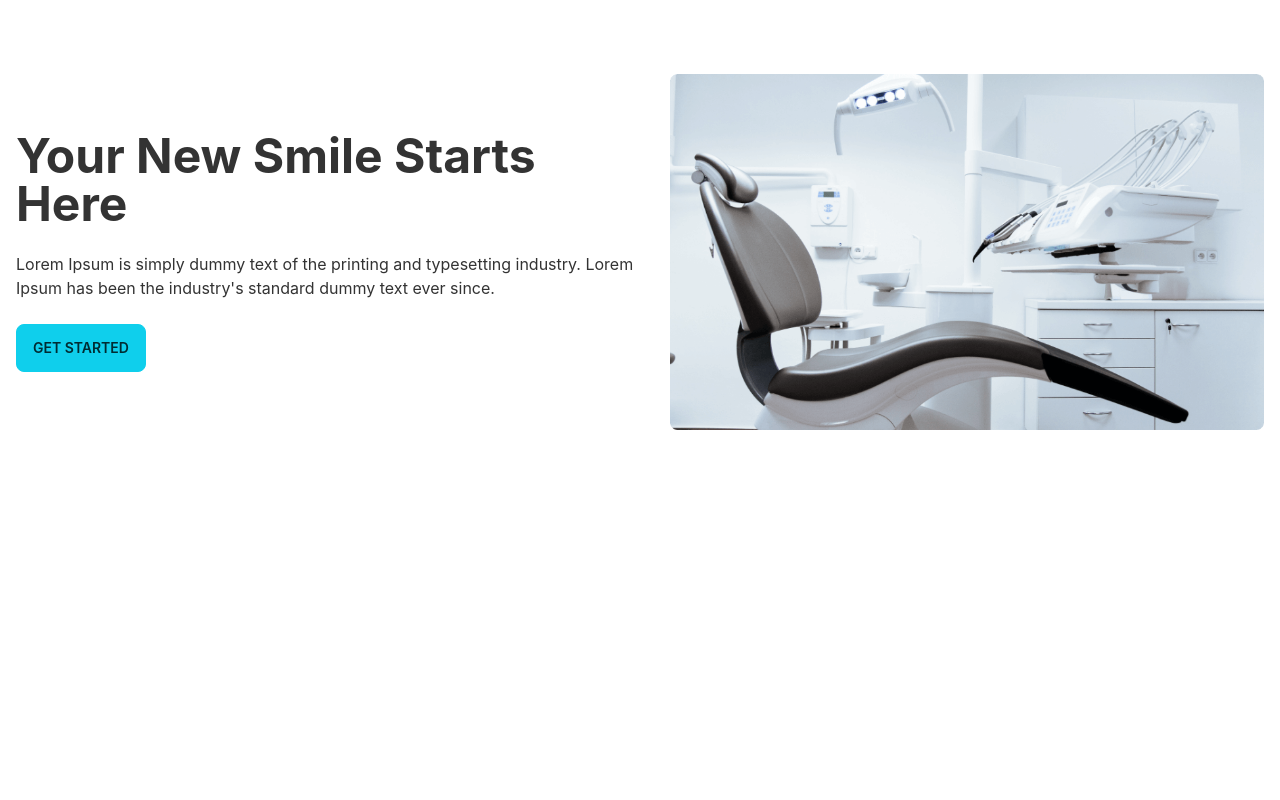
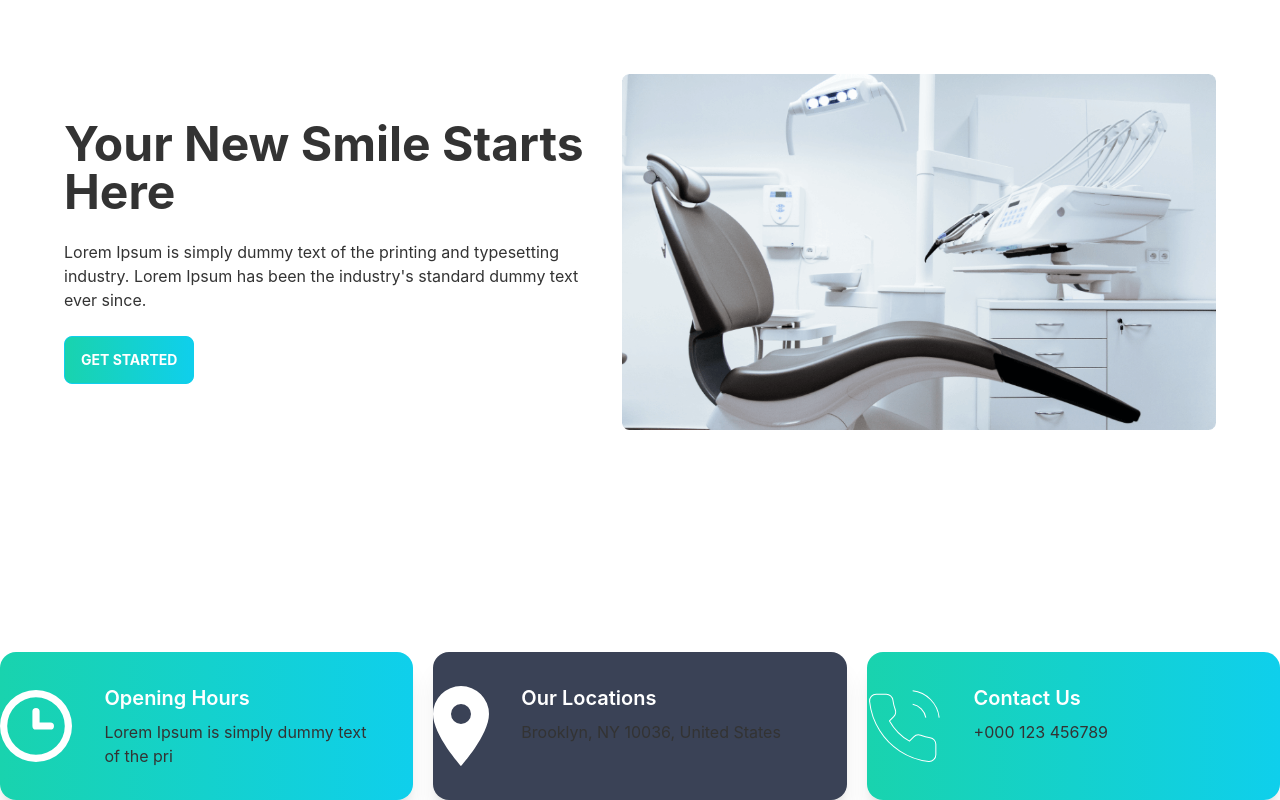
Before and after one commit to mdmehedihasan212/doctors-portal-client, a React (Create React App) app: page / in a window 1280 px wide. Shown: the part 212-1012 px from the top of the page. Before the commit the page ends 864 px from the top, so only its background shows below. Built offline with nearby package versions, Linux system fonts and the light colour scheme.

Commit message:
add info card and dynamic implement text and color

```diff
--- a/src/Pages/Home/Banner.js
+++ b/src/Pages/Home/Banner.js
@@ -3,13 +3,13 @@
 
 const Banner = () => {
     return (
-        <div class="hero min-h-screen">
+        <div class="hero min-h-screen px-12">
             <div class="hero-content flex-col lg:flex-row-reverse">
                 <img src={chair} alt="img" style={{ width: '594px' }} />
                 <div>
                     <h1 class="text-5xl font-bold">Your New Smile Starts Here</h1>
                     <p class="py-6">Lorem Ipsum is simply dummy text of the printing and typesetting industry. Lorem Ipsum has been the industry's standard dummy text ever since.</p>
-                    <button class="btn btn-primary">Get Started</button>
+                    <button class="btn btn-primary uppercase font-bold text-white bg-gradient-to-r from-secondary to-primary">Get Started</button>
                 </div>
             </div>
         </div>
--- a/src/Pages/Home/Home.js
+++ b/src/Pages/Home/Home.js
@@ -1,10 +1,12 @@
 import React from 'react';
 import Banner from './Banner';
+import Info from './Info';
 
 const Home = () => {
     return (
         <div>
             <Banner></Banner>
+            <Info></Info>
         </div>
     );
 };
--- /dev/null
+++ b/src/Pages/Home/Info.js
@@ -0,0 +1,17 @@
+import React from 'react';
+import InfoCard from './InfoCard';
+import clock from '../../assets/icons/clock.svg';
+import marker from '../../assets/icons/marker.svg';
+import phone from '../../assets/icons/phone.svg';
+
+const Info = () => {
+    return (
+        <div className='grid grid-cols-1 lg:grid-cols-3 gap-5'>
+            <InfoCard cardTitle='Opening Hours' cardDetails='Lorem Ipsum is simply dummy text of the pri' bgColor='bg-gradient-to-r from-secondary to-primary' img={clock}></InfoCard>
+            <InfoCard cardTitle='Our Locations' cardDetails='Brooklyn, NY 10036, United States' bgColor='bg-accent' img={marker}></InfoCard>
+            <InfoCard cardTitle='Contact Us' cardDetails='+000 123 456789' bgColor='bg-gradient-to-r from-secondary to-primary' img={phone}></InfoCard>
+        </div>
+    );
+};
+
+export default Info;
--- /dev/null
+++ b/src/Pages/Home/InfoCard.js
@@ -0,0 +1,17 @@
+import React from 'react';
+
+const InfoCard = ({ img, cardTitle, bgColor, cardDetails }) => {
+    return (
+        <div class={`card lg:card-side shadow-xl ${bgColor}`}>
+            <figure>
+                <img src={img} alt="icon" />
+            </figure>
+            <div class="card-body">
+                <h2 class="card-title text-white">{cardTitle}</h2>
+                <p>{cardDetails}</p>
+            </div>
+        </div>
+    );
+};
+
+export default InfoCard;
```
